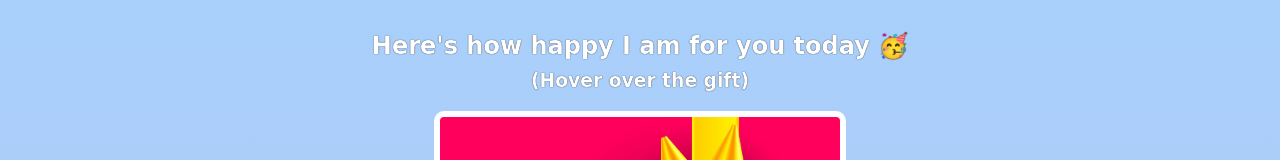
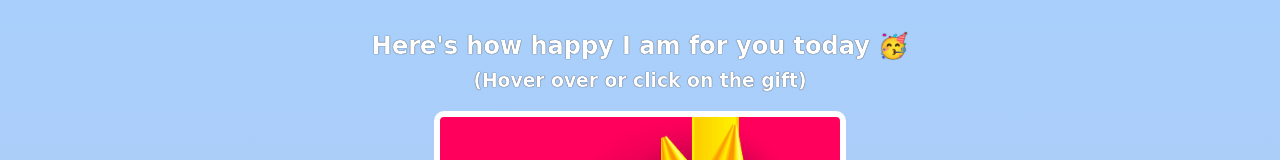
Before and after one commit to 4pd4stantone/lynnbdaycard2, a website built with Vite: page index.html in a window 1280 px wide. Shown: the part 316-476 px from the top of the page. Built offline with nearby package versions, Linux system fonts and the light colour scheme; a web font is replaced by a local one.

Commit message:
Update index.html

```diff
--- a/index.html
+++ b/index.html
@@ -13,7 +13,7 @@
 
         <div class="gift-section">
             <h2 class="gift-title">Here's how happy I am for you today 🥳</h2>
-            <h3 class="gift-hint">(Hover over the gift)</h3>
+            <h3 class="gift-hint">(Hover over or click on the gift)</h3>
             <div class="gift-img" id="gift-img-happy"></div>
         </div>
 
```
